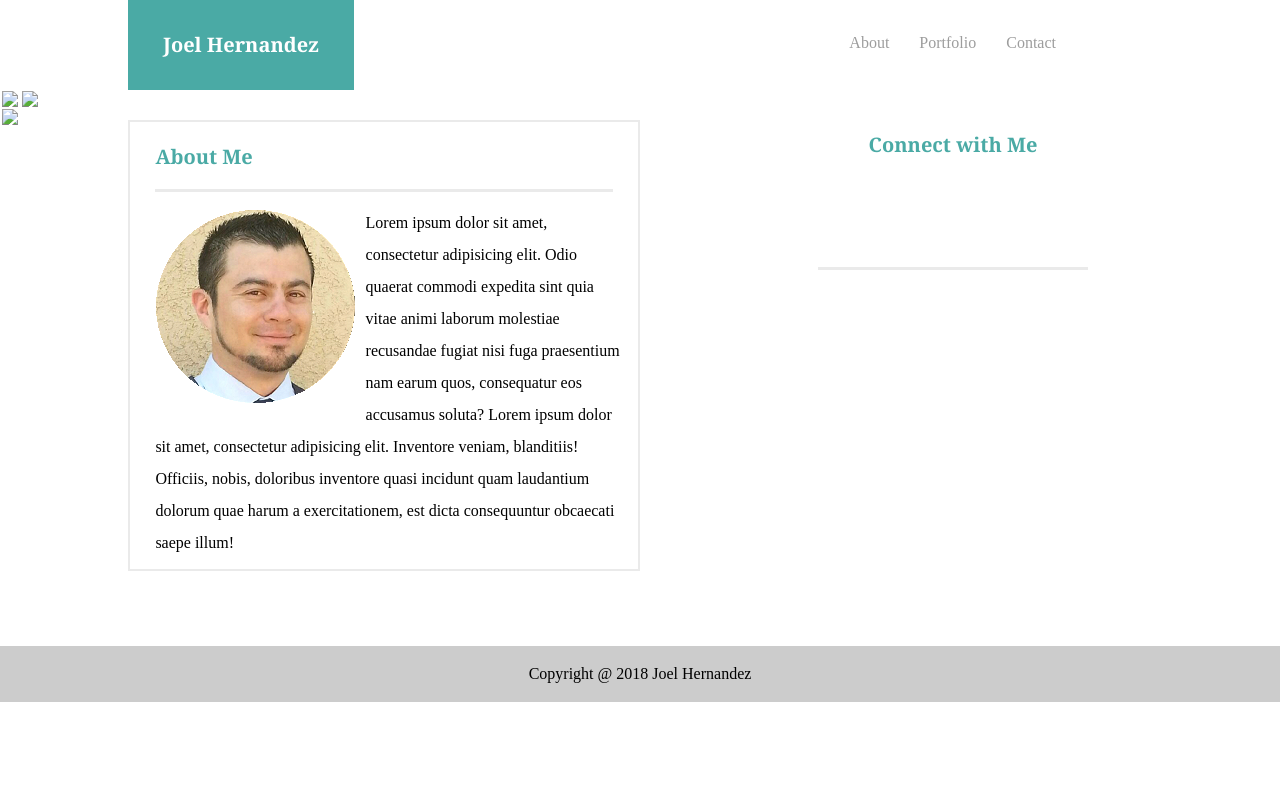
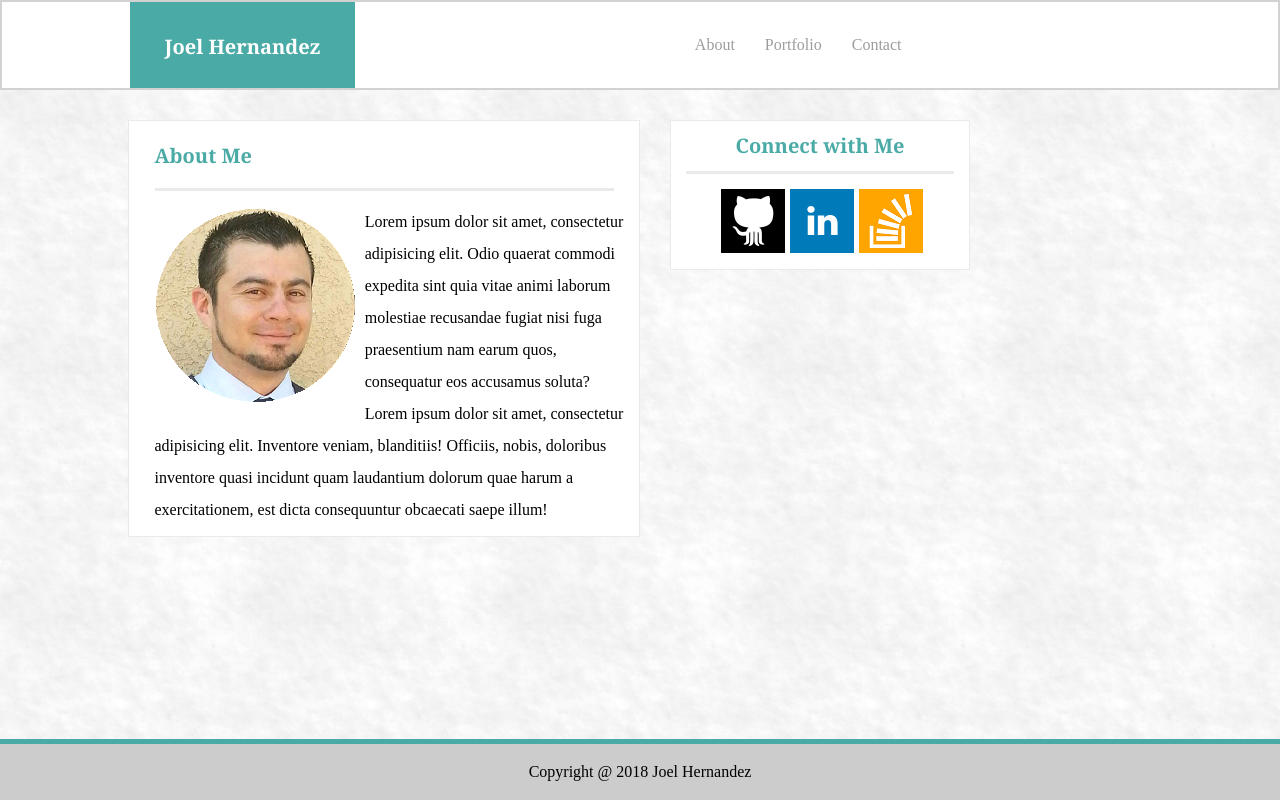
Before and after one commit to yocodigo/yocodigo.github.io, a plain HTML site: page index.html in a window 1280 px wide. Drawn offline with Linux system fonts and the light colour scheme.

Commit message:
My Git Webpage

```diff
--- a/assets/style.css
+++ b/assets/style.css
@@ -1,6 +1,3 @@
-/**
- * Float Layout Activity
- **/
 
 html, body {
     width:100%;
@@ -24,7 +21,7 @@ header {
   border-bottom-color: #CCCCCC;
   height: 90px;
   position: relative;
-
+  border: 2px solid #D2D2D2;
 }
 
 #name {
@@ -36,14 +33,14 @@ header {
 	padding: 35px;
 	color: white;
 	background-color: #4aaaa5;
-	height: 90px;
+	height: 86px;
 }
 
 .wrapper {
 	position: absolute;
-	right: 15%;
+	right: 27%;
 	width: 270px;
-	height: 90px;
+	height: 85px;
 	background-color: #ffffff;
 }
 
@@ -71,51 +68,38 @@ header {
 	background-color: #ffffff;
 	color: #9d9d9d;
 	padding: 35px 30px;
-	border-left-color: gray;
-	border-right-color: gray
+	border-color: black;
+
 }
 
 .clearfix::after {
-    /*position: relative;*/
     content: "";
     clear: both;
-    /*display: none;*/
  	display: block;
   	clear: both;
-  	/*overflow: auto;*/
-  	/*background-color: #eeeeee;*/
   	height: 40px;
-  	/*margin-top: 50px;
-  	padding: 20px;*/
   	width: 1024px;
 }
 
 .aboutbox {
-	/*position: absolute;*/
+	float: left;
 	padding-top: 20px;
 	background-color: #ffffff;
-	/*text-align: center;*/
 	max-width: 40%;
-	float: left;
 	margin-left: 10%;
 	margin-bottom: 25px;
 	margin-top: 30px;
-/*	height: 500px;*/
 	border-color: gray;
-	border: 2px solid #EAEAEA;
-
+	border: 1px solid #EAEAEA;
 }
 
 #aboutme {
 	font-family: 'Georgia', Times, Times New Roman, serif;
 	font-weight: bold;
 	font-size: 20px;
-	/*left: 10%;*/
-	/*padding: 35px;*/
 	background: white;
 	color: #4aaaa5;
 	height: 50px;
-	/*max-width: 35%;*/
 	margin-left: 5%;
 	margin-right: 5%;
 	border-bottom: 3px solid #EAEAEA;
@@ -127,56 +111,79 @@ p {
 	margin: 3% 3% 2% 5%;
 	text-align: left;
 	line-height: 200%;
-	/*width: 50%;*/
 }
 
 img {
 	margin-top: 3%;
-	/*max-width: 20%;
-	height: 40%;*/
 	float: left;
 	margin-left: 5%;
 	margin-right: 2%;
 }
 
-.connectbox::after {
-	position: relative;
-	max-width: 20%;
+.connectbox {
+	float: left;
+	margin-top: 30px;
+	background-color: #ffffff;
+	width: 300px;
+	height: 150px;
+	margin-left: 30px;
+	border: 1px solid #EAEAEA;
+
+}
+
+/*::after {
+	float: right;
+	margin-top: 30px
+	margin-right: 50px;
+	width: 200px;
     content: "";
     clear: both;
-    /*display: none;
- 	display: block;
-  	clear: both;
-  	/*overflow: auto;*/
-  	/*background-color: #eeeeee;*/
-  	height: 40px;
-  	/*margin-top: 50px;
-  	padding: 20px;*/
-  	width: 1024px;
-}
-.icons {
-	position: absolute;
-	float: left;
+  	height: 300px;
+	background-color: gray;
+}*/
+
+#connectme {
+	margin-top: 5%;
+	font-family: 'Georgia', Times, Times New Roman, serif;
+	font-weight: bold;
+	font-size: 20px;
+	background: white;
+	color: #4aaaa5;
+	border-bottom: 3px solid #EAEAEA;
+	margin: 5% 5% 5% 5%;
+	padding-bottom: 5%;
 }
 
-#connectme {
-	font-family: 'Georgia', Times, Times New Roman, serif;
-	float: right;
-	font-weight: bold;
-	font-size: 20px;
-	background-color: #ffffff;
-	color: #4aaaa5;
-	padding: 15px;
-	margin-top: 30px;
-	margin-right: 15%;
-	width: 270px;
-	height: 150px;
-	border-bottom: 3px solid #EAEAEA;
+.icons {
+	margin-left: 50px;
+	margin-top: 5%;
 }
+
+#github {
+	float: left;
+	margin: 0px;
+}
+
+#linkedin {
+	float: left;
+	margin: 0px 5px;
+}
+
+#stackoverflow {
+	width: 64px;
+	height: 64px;
+	float: left;
+	margin: 0px;
+}
+
 
 footer {
 	background-color: #cccccc;
 	padding: 20px;
 	margin-top: 10px;
-	/*text-align: center;*/
+	position: fixed;
+	bottom: 0;
+	width: 100%;
+	border-top: 5px solid #4aaaa5;
+
 }
--- a/index.html
+++ b/index.html
@@ -30,7 +30,7 @@
   <section class="clearfix">
 
         <aside class="aboutbox">
-            <h1 id="aboutme">About Me</h1>
+                <h1 id="aboutme">About Me</h1>
 
                 <img src="images/me.png">
 
@@ -39,7 +39,7 @@
         </aside>
 
 
-        <section class="connectbox">
+        <aside class="connectbox">
 
                 <h1 id="connectme">Connect with Me</h1>
 
@@ -49,7 +49,7 @@
                       <img id="stackoverflow" src="images/stackoverflow.png">
                 </div>
 
-        </section>
+        </aside>
 
   </section>
 
```
Also changed, not shown: images/github.png (added), images/linkedin.png (added), images/nice_snow.png (added), images/stackoverflow.png (added).
